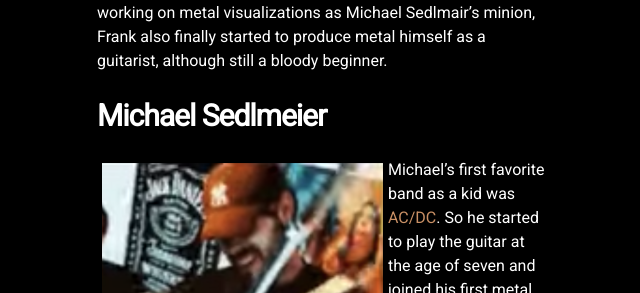
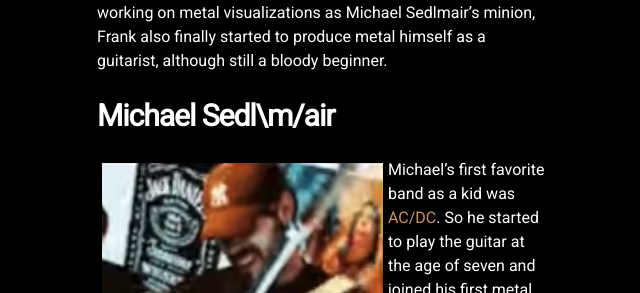
Before and after one commit to Noeska/illegiblesemantics, a Jekyll site: the page built from pages/authors.md, in a window 1280 px wide and 900 px high, scrolled down 1960 px. Shown: the part 162-455 px from the top of the window, without its empty margins (198-838 px from the left). Built offline with Jekyll 4.4.1, drawn with Linux system fonts in a browser that asks for light colours; nearby versions of some CDN libraries.

Commit message:
Fixed name

```diff
--- a/pages/authors.md
+++ b/pages/authors.md
@@ -27,7 +27,7 @@
 <img style="float:right;margin:5px 5px 5px 5px;" src="\illegiblesemantics\assets\img\members\frank.jpg"/>
 Frank started listening to metal at the age of 16 after learning that some bands only start to sound good after you listen to them for a while. Among the first favorites were mostly folk and viking metal bands such as <a href="https://open.spotify.com/artist/0krXCIkthz13P8o0v2tksH?si=4e082abbb4824ed3" target="_blank" rel="noopener"><span>Ensiferum</span></a> and <a href="https://open.spotify.com/artist/5X0N2k3qMnI8kSrGJT3kfT?si=831bcfa08a4b41e4" target="_blank" rel="noopener"><span>Eluveitie</span></a>. To this day he still prefers metal that features some melodic elements or non-metal instruments such as flutes or violins (e.g. in <a href="https://open.spotify.com/artist/6jQgWQKirZ7IKDGN8fRtdA?si=0f3dad8c2a4b4907" target="_blank" rel="noopener"><span>Månegarm</span></a>). Since he began working on metal visualizations as Michael Sedlmair’s minion, Frank also finally started to produce metal himself as a guitarist, although still a bloody beginner.
 
-# Michael Sedlmeier
+# Michael Sedl\m/air
 <img style="float:left;margin:5px 5px 5px 5px;" src="\illegiblesemantics\assets\img\members\michaels.png"/>
 Michael's first favorite band as a kid was <a href="https://open.spotify.com/artist/711MCceyCBcFnzjGY4Q7Un?si=335c663efc6f4a45" target="_blank" rel="noopener"><span>AC/DC</span></a>. So he started to play the guitar at the age of seven and joined his first metal band at twelve. While playing in several different bands over the years, he also worked for seven years at a music school in Munich, Germany, teaching guitar to the next generation of metalheads (and classical guitar -- it’s good for your technique!). On the side, he nowadays also is doing some research in related areas such as data metalization, human-metal interaction, and augmented and virtual metal. His all-time favorite bands include <a href="https://open.spotify.com/artist/2pnezMcaiTHfGmgmGQjLsB?si=cfa436e5837a49b9" target="_blank" rel="noopener"><span>Entombed</span></a>, <a href="https://open.spotify.com/artist/14pVkFUHDL207LzLHtSA18?si=e3781c7d3049473c" target="_blank" rel="noopener"><span>Pantera</span></a>, <a href="https://open.spotify.com/artist/1IQ2e1buppatiN1bxUVkrk?si=5fe771f395c4457a" target="_blank" rel="noopener"><span>Slayer</span></a>, <a href="https://open.spotify.com/artist/3WPKDlucMsXH6FC1XaclZC?si=a3bb88fa459e4bcd" target="_blank" rel="noopener"><span>Suicidal Tendencies</span></a>, Motörhead, <a href="https://open.spotify.com/artist/1lsXuaLnHnfL7GoJXKkUtH?si=3ecd485f333c4090" target="_blank" rel="noopener"><span>The Hellacopters</span></a>, and of course … good old AC/DC!
 
```
